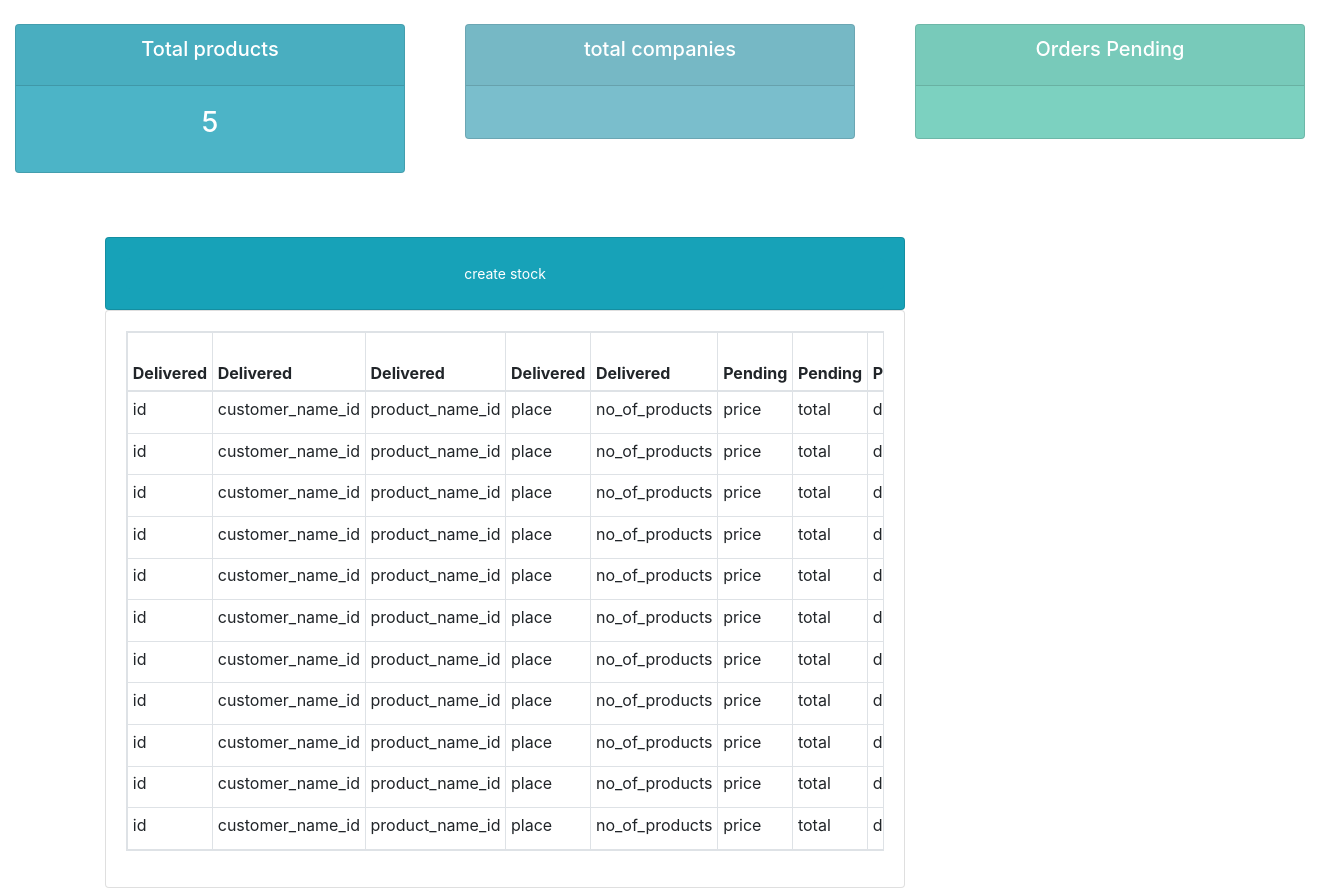
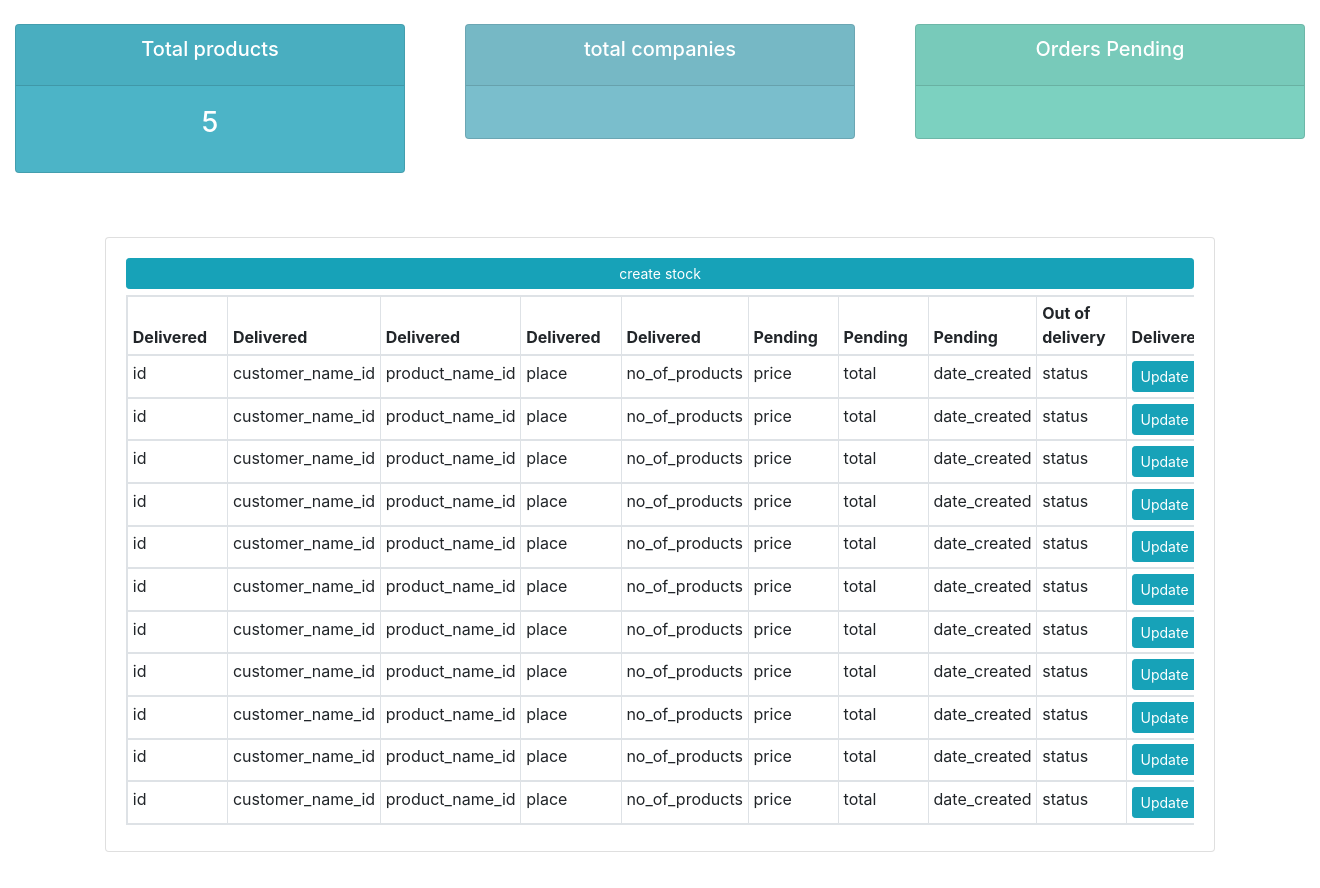
Before and after one commit to GA352491/django-deployment-bussiness-management, a Django app: template sales/templates/stock.html in a window 1320 px wide; the page is wider, and only the part inside the window is pictured. Shown: the part 56-944 px from the top of that part. After the commit the page ends 908 px from the top of that part, so only its background shows below. Run offline with Django 3.2, Linux system fonts and the light colour scheme; the template is opened without the code that fills it: values that come from a table or form of the project are taken from there, others are empty; data comes from the database, SQL or seed files in the repository; some libraries are stand-ins or nearby versions.

Commit message:
Update stock.html

```diff
--- a/sales/templates/stock.html
+++ b/sales/templates/stock.html
@@ -50,7 +50,7 @@
                 <h5>Products</h5>
             </div>
             <div class="card card-body" style="width: 50rem">
-                <table class="table table-sm table-responsive " >
+                <table class="table table-sm " >
                     <thead>
                     <tr>
                         <th>product name</th>
@@ -83,7 +83,7 @@
     <div class="col-sm-4">
 
         <div class="card card-body" style="width: 20rem">
-            <table class="table table-sm table-responsive" style="width: 16rem">
+            <table class="table table-sm" style="width: 16rem">
 
                 <tr>
                     <th>stock available</th>
@@ -111,20 +111,18 @@
         <!--<a class="btn btn-sm btn-info"  href="{% url 'create_stock' %}">create stock</a>-->
 
         <div class="row">
-            <div class="col-sm-8">
-                <!--<h5>products</h5>-->
-                <div class="card card-body bg-info" style="width: 50rem">
+        <div class="col-md">
+            <div class="card card-body card-responsive ">
+
 
                     <a class="btn btn-sm btn-info" href="{% url 'create_stock' %}">create stock</a>
-                </div>
-                <div class="card card-body" style="width: 50rem">
-                    <table class="table table-sm table-bordered table-responsive">
+
+
+                    <table class="table  table-bordered table-sm table-responsive example " >
                         <thead>
                         <tr>
                             {% for data in a %}
                                 <th>{{ data }}</th>
-
-
                             {% endfor %}
                             <th>update</th>
                             <th>delete</th>
@@ -150,7 +148,8 @@
 
                         </tbody>
                     </table>
-                </div>
+            </div>
+        </div>
             </div>
             <!--
             <div class="col-sm-4">
@@ -181,7 +180,7 @@
         </div>
     </div>
     <!--
-    <table class="table table-sm table-responsive">
+    <table class="table table-sm">
         <thead>
         <tr>
             {% for data in a %}
```
